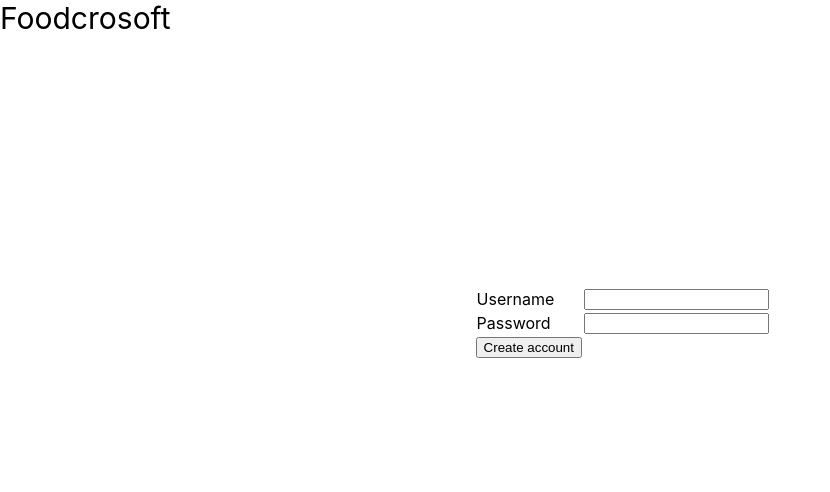
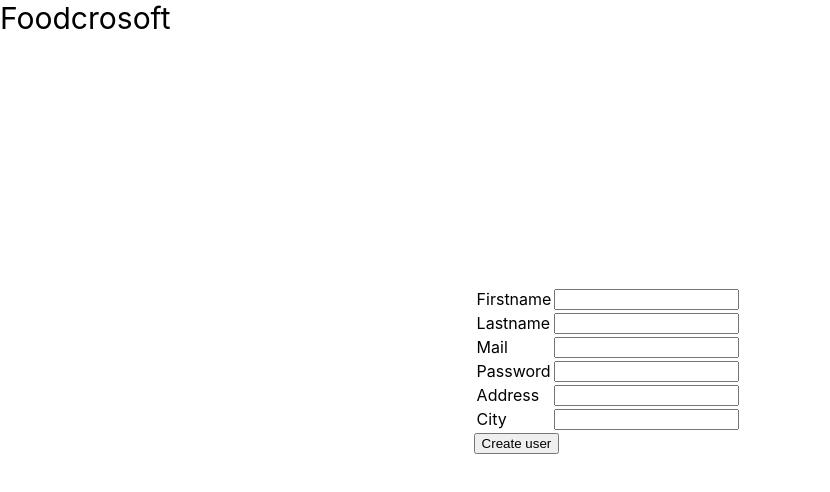
Before and after one commit to AWAProjectOrganisationTeam24/Frontend, a React (Create React App) app: page /login/createUser in a window 1280 px wide. Shown: the top 492 px of the page, without its empty margins (0-830 px from the left). Built offline with nearby package versions, Linux system fonts and the light colour scheme.

Commit message:
Update CreateUser.js

```diff
--- a/src/components/CreateUser.js
+++ b/src/components/CreateUser.js
@@ -1,22 +1,106 @@
-import React from 'react';
-import styles from './CreateUser.module.css';
+import React, { Component } from 'react';
+import axios from "axios";
+import styles from './Login.module.css';
 
 
-export default function CreateUser(){
-    return(
-        <div className = { styles.container }>
+class CreateUser extends Component {
+    constructor(props) {
+        super(props);
+
+        this.state = {
+            firstname: '',
+            lastname: '',
+            mail: '',
+            psw: '',
+            address: '',
+            city: ''
+        }
+    }
+
+    changeHandler = e => {
+        this.setState({
+            firstname: e.target.value[0],
+            lastname: e.target.value[1],
+            mail: e.target.value[2],
+            psw: e.target.value[3],
+            address: e.target.value[4],
+            city: e.target.value[5]
+        })
+    }
+
+    submitHandler = e => {
+        e.preventDefault();
+
+        //send it to backend + ensure if goes bad
+        //get response from backend - after login show homepage
+        axios.post("http://localhost:5000/", {
+            firstname: this.state.firstname,
+            lastname: this.state.lastname,
+            mail: this.state.mail,
+            psw: this.state.psw,
+            address: this.state.address,
+            city: this.state.city
+        })
+            .then(res => {
+                console.log(res)
+            })
+            .catch(err => {
+                console.log(err)
+            })
+    }
+
+    render() {
+        const { firstname, lastname, mail, psw, address, city } = this.state
+        return (
+            <div className ={ styles.container }>
+                <form onSubmit={this.submitHandler}>
                     <table>
                         <tr>
-          <td>Username</td>
-          <input></input>
+                            <td>Firstname</td>
+                            <input type="text"
+                                   name="firstname"
+                                   value={firstname}
+                                   onChange={this.changeHandler} />
+                        </tr>
+                        <tr>
+                            <td>Lastname</td>
+                            <input type="text"
+                                   name="lastname"
+                                   value={lastname}
+                                   onChange={this.changeHandler} />
+                        </tr>
+                        <tr>
+                            <td>Mail</td>
+                            <input type="text"
+                                   name="mail"
+                                   value={mail}
+                                   onChange={this.changeHandler} />
                         </tr>
                         <tr>
                             <td>Password</td>
-          <input></input>
+                            <input type="text"
+                                   name="psw"
+                                   value={psw}
+                                   onChange={this.changeHandler} />
                         </tr>
-        <button>Create account</button>
+                        <tr>
+                            <td>Address</td>
+                            <input type="text"
+                                   name="address"
+                                   value={address}
+                                   onChange={this.changeHandler} />
+                        </tr>
+                        <tr>
+                            <td>City</td>
+                            <input type="text"
+                                   name="city"
+                                   value={city}
+                                   onChange={this.changeHandler} />
+                        </tr>
                     </table>
-
+                    <button type="submit">Create user</button>
+                </form>
             </div>
         )
-}
+    }}
+export default CreateUser;
```
Lines whose indentation alone changed are shown as unchanged.
